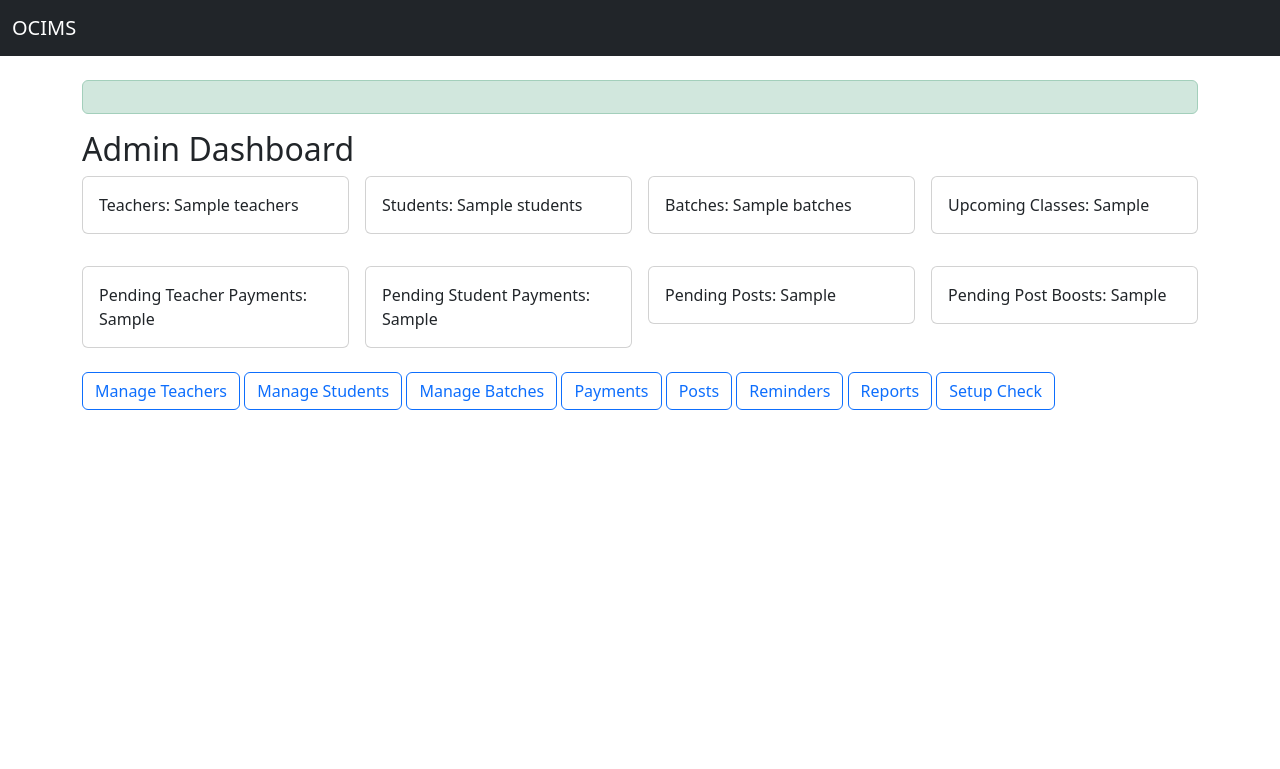
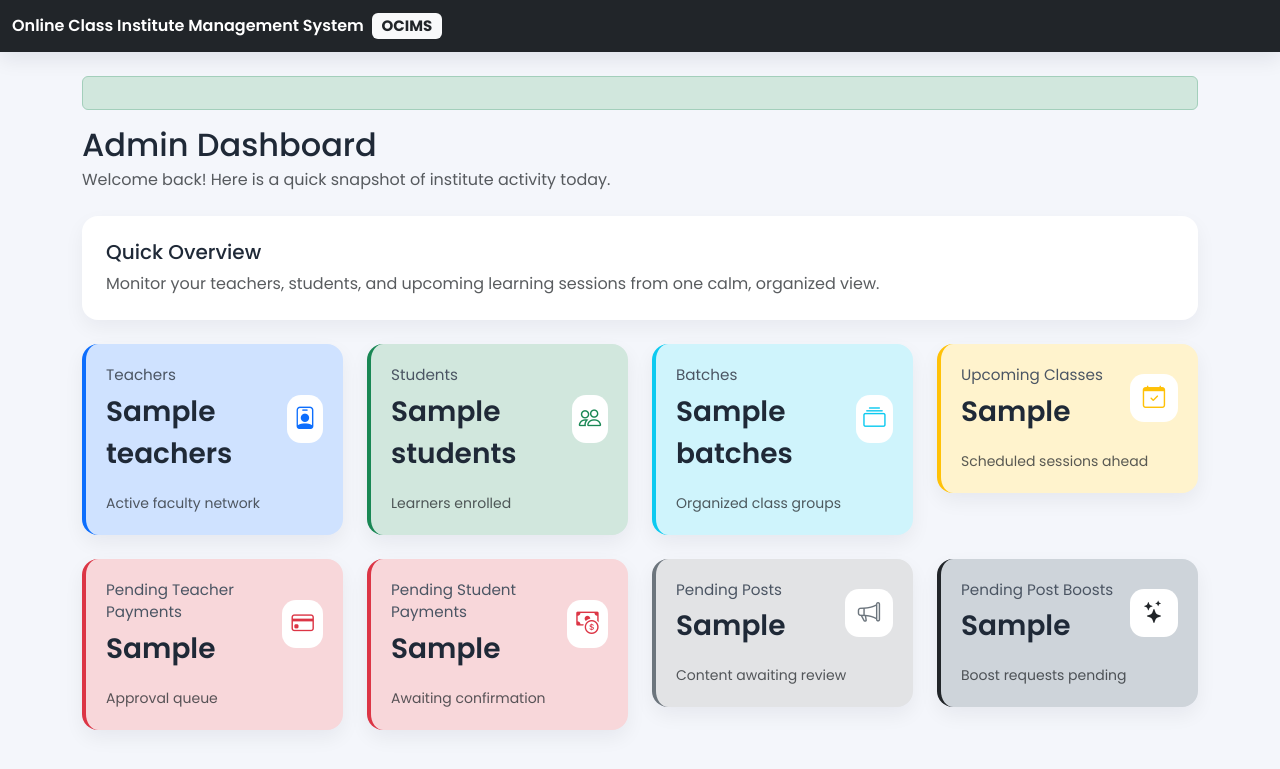
Before and after one commit to dilharaanjana26-commits/ocims, a PHP site: the page made by app/views/admin/dashboard.php in a window 1280 px wide. Shown: the top 769 px of the page. Run offline with PHP 8.4, Linux system fonts and the light colour scheme; the template is opened without the code that fills it: most values are stand-ins (such as "Sample title", 1, 10 or a date in 2020); data that the repository does not hold is empty.

Commit message:
Refresh admin UI layout and theme

```diff
--- a/app/views/admin/dashboard.php
+++ b/app/views/admin/dashboard.php
@@ -1,25 +1,128 @@
 <?php require __DIR__ . '/../layouts/header.php'; ?>
-<h2>Admin Dashboard</h2>
-<div class="row g-3">
-    <div class="col-md-3"><div class="card"><div class="card-body">Teachers: <?= $stats['teachers'] ?></div></div></div>
-    <div class="col-md-3"><div class="card"><div class="card-body">Students: <?= $stats['students'] ?></div></div></div>
-    <div class="col-md-3"><div class="card"><div class="card-body">Batches: <?= $stats['batches'] ?></div></div></div>
-    <div class="col-md-3"><div class="card"><div class="card-body">Upcoming Classes: <?= $stats['upcoming_classes'] ?></div></div></div>
+<div class="d-flex flex-wrap align-items-center justify-content-between mb-4 gap-3">
+    <div>
+        <h2 class="mb-1">Admin Dashboard</h2>
+        <p class="text-muted mb-0">Welcome back! Here is a quick snapshot of institute activity today.</p>
+    </div>
 </div>
-<div class="row g-3 mt-3">
-    <div class="col-md-3"><div class="card"><div class="card-body">Pending Teacher Payments: <?= $stats['pending_teacher_payments'] ?></div></div></div>
-    <div class="col-md-3"><div class="card"><div class="card-body">Pending Student Payments: <?= $stats['pending_student_payments'] ?></div></div></div>
-    <div class="col-md-3"><div class="card"><div class="card-body">Pending Posts: <?= $stats['pending_posts'] ?></div></div></div>
-    <div class="col-md-3"><div class="card"><div class="card-body">Pending Post Boosts: <?= $stats['pending_post_payments'] ?></div></div></div>
+
+<div class="quick-overview mb-4">
+    <h5 class="mb-2">Quick Overview</h5>
+    <p class="text-muted mb-0">Monitor your teachers, students, and upcoming learning sessions from one calm, organized view.</p>
 </div>
-<div class="mt-4">
-    <a class="btn btn-outline-primary" href="/public/index.php?route=admin/teachers">Manage Teachers</a>
-    <a class="btn btn-outline-primary" href="/public/index.php?route=admin/students">Manage Students</a>
-    <a class="btn btn-outline-primary" href="/public/index.php?route=admin/batches">Manage Batches</a>
-    <a class="btn btn-outline-primary" href="/public/index.php?route=admin/payments">Payments</a>
-    <a class="btn btn-outline-primary" href="/public/index.php?route=admin/posts">Posts</a>
-    <a class="btn btn-outline-primary" href="/public/index.php?route=admin/reminders">Reminders</a>
-    <a class="btn btn-outline-primary" href="/public/index.php?route=admin/reports">Reports</a>
-    <a class="btn btn-outline-primary" href="/public/index.php?route=admin/setup-check">Setup Check</a>
+
+<div class="row g-4">
+    <div class="col-12 col-md-6 col-xl-3">
+        <div class="stat-card border-primary bg-primary-subtle">
+            <div class="d-flex align-items-center justify-content-between mb-3">
+                <div>
+                    <p class="stat-label mb-1">Teachers</p>
+                    <div class="stat-value"><?= $stats['teachers'] ?></div>
+                </div>
+                <div class="stat-icon bg-white text-primary">
+                    <i class="bi bi-person-badge"></i>
+                </div>
+            </div>
+            <span class="text-muted small">Active faculty network</span>
+        </div>
+    </div>
+    <div class="col-12 col-md-6 col-xl-3">
+        <div class="stat-card border-success bg-success-subtle">
+            <div class="d-flex align-items-center justify-content-between mb-3">
+                <div>
+                    <p class="stat-label mb-1">Students</p>
+                    <div class="stat-value"><?= $stats['students'] ?></div>
+                </div>
+                <div class="stat-icon bg-white text-success">
+                    <i class="bi bi-people"></i>
+                </div>
+            </div>
+            <span class="text-muted small">Learners enrolled</span>
+        </div>
+    </div>
+    <div class="col-12 col-md-6 col-xl-3">
+        <div class="stat-card border-info bg-info-subtle">
+            <div class="d-flex align-items-center justify-content-between mb-3">
+                <div>
+                    <p class="stat-label mb-1">Batches</p>
+                    <div class="stat-value"><?= $stats['batches'] ?></div>
+                </div>
+                <div class="stat-icon bg-white text-info">
+                    <i class="bi bi-collection"></i>
+                </div>
+            </div>
+            <span class="text-muted small">Organized class groups</span>
+        </div>
+    </div>
+    <div class="col-12 col-md-6 col-xl-3">
+        <div class="stat-card border-warning bg-warning-subtle">
+            <div class="d-flex align-items-center justify-content-between mb-3">
+                <div>
+                    <p class="stat-label mb-1">Upcoming Classes</p>
+                    <div class="stat-value"><?= $stats['upcoming_classes'] ?></div>
+                </div>
+                <div class="stat-icon bg-white text-warning">
+                    <i class="bi bi-calendar-check"></i>
+                </div>
+            </div>
+            <span class="text-muted small">Scheduled sessions ahead</span>
+        </div>
+    </div>
+    <div class="col-12 col-md-6 col-xl-3">
+        <div class="stat-card border-danger bg-danger-subtle">
+            <div class="d-flex align-items-center justify-content-between mb-3">
+                <div>
+                    <p class="stat-label mb-1">Pending Teacher Payments</p>
+                    <div class="stat-value"><?= $stats['pending_teacher_payments'] ?></div>
+                </div>
+                <div class="stat-icon bg-white text-danger">
+                    <i class="bi bi-credit-card"></i>
+                </div>
+            </div>
+            <span class="text-muted small">Approval queue</span>
+        </div>
+    </div>
+    <div class="col-12 col-md-6 col-xl-3">
+        <div class="stat-card border-danger bg-danger-subtle">
+            <div class="d-flex align-items-center justify-content-between mb-3">
+                <div>
+                    <p class="stat-label mb-1">Pending Student Payments</p>
+                    <div class="stat-value"><?= $stats['pending_student_payments'] ?></div>
+                </div>
+                <div class="stat-icon bg-white text-danger">
+                    <i class="bi bi-cash-coin"></i>
+                </div>
+            </div>
+            <span class="text-muted small">Awaiting confirmation</span>
+        </div>
+    </div>
+    <div class="col-12 col-md-6 col-xl-3">
+        <div class="stat-card border-secondary bg-secondary-subtle">
+            <div class="d-flex align-items-center justify-content-between mb-3">
+                <div>
+                    <p class="stat-label mb-1">Pending Posts</p>
+                    <div class="stat-value"><?= $stats['pending_posts'] ?></div>
+                </div>
+                <div class="stat-icon bg-white text-secondary">
+                    <i class="bi bi-megaphone"></i>
+                </div>
+            </div>
+            <span class="text-muted small">Content awaiting review</span>
+        </div>
+    </div>
+    <div class="col-12 col-md-6 col-xl-3">
+        <div class="stat-card border-dark bg-dark-subtle">
+            <div class="d-flex align-items-center justify-content-between mb-3">
+                <div>
+                    <p class="stat-label mb-1">Pending Post Boosts</p>
+                    <div class="stat-value"><?= $stats['pending_post_payments'] ?></div>
+                </div>
+                <div class="stat-icon bg-white text-dark">
+                    <i class="bi bi-stars"></i>
+                </div>
+            </div>
+            <span class="text-muted small">Boost requests pending</span>
+        </div>
+    </div>
 </div>
 <?php require __DIR__ . '/../layouts/footer.php'; ?>
--- a/app/views/layouts/footer.php
+++ b/app/views/layouts/footer.php
@@ -1,4 +1,10 @@
-</div>
+<?php if (isset($isAdminRoute) && $isAdminRoute): ?>
+            </div>
+        </main>
+    </div>
+<?php else: ?>
+    </div>
+<?php endif; ?>
 <script src="https://cdn.jsdelivr.net/npm/bootstrap@5.3.0/dist/js/bootstrap.bundle.min.js"></script>
 </body>
 </html>
--- a/app/views/layouts/header.php
+++ b/app/views/layouts/header.php
@@ -1,19 +1,35 @@
 <?php
 use Helpers;
 use Flash;
+
+$route = $_GET['route'] ?? '';
+$isAdminRoute = strpos($route, 'admin') === 0;
 ?>
 <!doctype html>
 <html lang="en">
 <head>
     <meta charset="utf-8">
     <meta name="viewport" content="width=device-width, initial-scale=1">
-    <title>OCIMS</title>
+    <title>Online Class Institute Management System</title>
+    <link rel="preconnect" href="https://fonts.googleapis.com">
+    <link rel="preconnect" href="https://fonts.gstatic.com" crossorigin>
+    <link href="https://fonts.googleapis.com/css2?family=Poppins:wght@300;400;500;600;700&display=swap" rel="stylesheet">
     <link href="https://cdn.jsdelivr.net/npm/bootstrap@5.3.0/dist/css/bootstrap.min.css" rel="stylesheet">
+    <link href="https://cdn.jsdelivr.net/npm/bootstrap-icons@1.11.3/font/bootstrap-icons.min.css" rel="stylesheet">
+    <link href="/public/assets/css/theme.css" rel="stylesheet">
 </head>
-<body>
-<nav class="navbar navbar-expand-lg navbar-dark bg-dark">
+<body class="app-body">
+<nav class="navbar navbar-expand-lg navbar-dark bg-dark ocims-navbar">
     <div class="container-fluid">
-        <a class="navbar-brand" href="/public/index.php">OCIMS</a>
+        <?php if ($isAdminRoute): ?>
+            <button class="btn btn-outline-light me-2 d-lg-none" type="button" data-bs-toggle="offcanvas" data-bs-target="#adminSidebar" aria-controls="adminSidebar">
+                <i class="bi bi-list"></i>
+            </button>
+        <?php endif; ?>
+        <a class="navbar-brand d-flex align-items-center" href="/public/index.php">
+            <span class="brand-text">Online Class Institute Management System</span>
+            <span class="badge bg-light text-dark ms-2 d-none d-sm-inline">OCIMS</span>
+        </a>
         <div class="collapse navbar-collapse">
             <ul class="navbar-nav ms-auto">
                 <?php if (Auth::check()): ?>
@@ -23,7 +39,14 @@ use Flash;
         </div>
     </div>
 </nav>
+<?php if ($isAdminRoute): ?>
+    <div class="admin-shell">
+        <?php require __DIR__ . '/sidebar_admin.php'; ?>
+        <main class="admin-content">
+            <div class="container-fluid py-4">
+<?php else: ?>
     <div class="container my-4">
+<?php endif; ?>
         <?php if ($message = Flash::getSuccess()): ?>
             <div class="alert alert-success"><?= Helpers::e($message) ?></div>
         <?php endif; ?>
```
Also changed, not shown: app/views/layouts/sidebar_admin.php (added, +42 -0 lines), public/assets/css/theme.css (added). Lines whose indentation alone changed are shown as unchanged.
